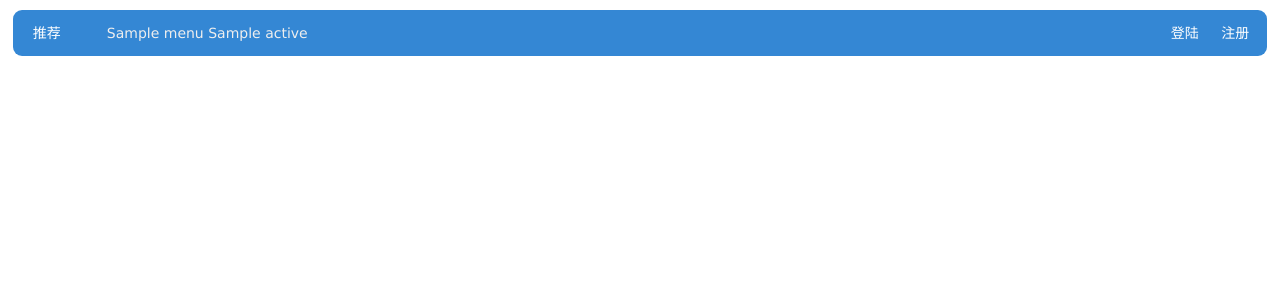
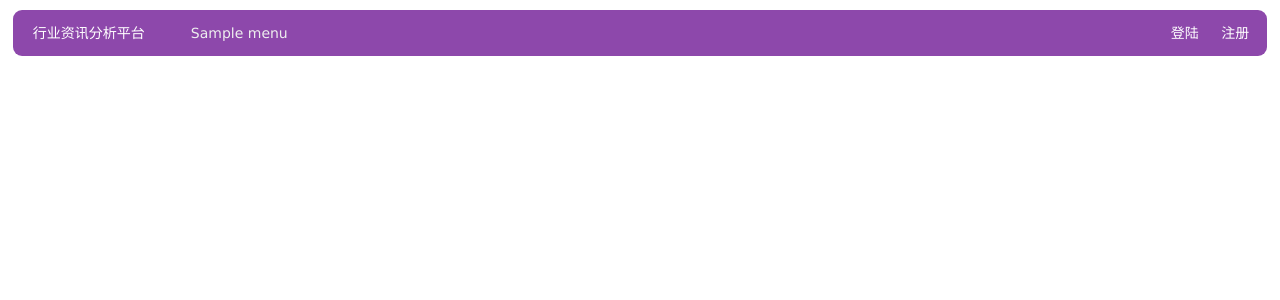
Before and after one commit to jiaolj/model, a Django app: template v1/apps/nb/templates/home.html in a window 1280 px wide. Shown: the top 300 px of the page. Run offline with Django 3.2, Linux system fonts and the light colour scheme; the template is opened without the code that fills it: most values are stand-ins (such as "Sample title", 1, 10 or a date in 2020); style sheets or scripts are compiled from the project's sources.

Commit message:
Signed-off-by: jiaolj <841232468@qq.com>

```diff
--- a/v1/static/css/base.css
+++ b/v1/apps/nb/static/css/base.css
@@ -2,7 +2,7 @@ body {
   font-size: 14px;
 }
 header {
-  background: #3487d4;
+  background: #8d48ab;
   position: absolute;
   top: 10px;
   height: 46px;
@@ -92,12 +92,12 @@ section .leftbox .cntbox {
 }
 section .leftbox .cntbox table {
   width: 100%;
-  border-left: 1px solid #b2d2ef;
+  border-left: 1px solid #cfafdd;
   line-height: 36px;
 }
 section .leftbox .cntbox table td,
 section .leftbox .cntbox table th {
-  border: solid #b2d2ef;
+  border: solid #cfafdd;
   border-width: 1px 1px 1px 0;
 }
 section .leftbox .cntbox table th {
@@ -107,7 +107,7 @@ section .leftbox .cntbox table td.name {
   cursor: pointer;
 }
 section .leftbox .cntbox table td.name:hover {
-  color: #3487d4;
+  color: #8d48ab;
 }
 section .leftbox .cntbox .types {
   display: none;
@@ -123,7 +123,7 @@ section .leftbox .cntbox .types dl dt {
 }
 section .leftbox .cntbox .types dl dt a {
   border-radius: 6px 0 6px 0;
-  border: 1px solid #3487d4;
+  border: 1px solid #8d48ab;
   padding: 12px 18px;
 }
 section .leftbox .cntbox .sdetail,
@@ -142,14 +142,14 @@ section .leftbox .cntbox .ndetail .close {
 section .leftbox .cntbox .sdetail dl,
 section .leftbox .cntbox .mdetail dl,
 section .leftbox .cntbox .ndetail dl {
-  border: 1px solid #88b9e6;
+  border: 1px solid #ba8bce;
   padding: 6px;
   line-height: 26px;
 }
 section .leftbox .cntbox .sdetail .chart,
 section .leftbox .cntbox .mdetail .chart,
 section .leftbox .cntbox .ndetail .chart {
-  border: 1px solid #88b9e6;
+  border: 1px solid #ba8bce;
   padding: 6px;
   margin-top: 9px;
   height: 360px;
@@ -158,7 +158,7 @@ section .leftbox .cntbox .ndetail .chart {
 section .leftbox .cntbox .sdetail b,
 section .leftbox .cntbox .mdetail b,
 section .leftbox .cntbox .ndetail b {
-  color: #3085d3;
+  color: #8a46a7;
 }
 section .leftbox .cntbox .sdetail b span.name,
 section .leftbox .cntbox .mdetail b span.name,
@@ -210,7 +210,7 @@ section .leftbox.active nav.menus {
   margin-right: 2%;
   line-height: 112px;
   text-align: center;
-  background: #88b9e6;
+  background: #ba8bce;
   color: #ffffff;
   border-radius: 9px;
 }
@@ -229,7 +229,7 @@ section .rightbox .search {
   position: relative;
   height: 36px;
   overflow: hidden;
-  border: 1px solid #5ea0dd;
+  border: 1px solid #a467bf;
   border-radius: 9px;
 }
 section .rightbox .search img {
@@ -249,7 +249,7 @@ section .rightbox .box {
   margin-top: 9px;
 }
 section .rightbox .box .title {
-  border-bottom: 1px solid #5ea0dd;
+  border-bottom: 1px solid #a467bf;
   line-height: 32px;
   margin-bottom: 6px;
 }
--- a/v1/static/less/base.less
+++ b/v1/apps/nb/static/less/base.less
@@ -1,6 +1,6 @@
 @import 'model.less';
 
-@color:#3487d4;
+@color:#8D48AB;
 
 body {
 	.fs(14px);
--- /dev/null
+++ b/v1/apps/nb/static/less/model.less
@@ -0,0 +1,164 @@
+.b(@d:0){bottom:@d}.bg(@d:#fff){background:@d}.br(@d:50%){border-radius:@d}.bsb(@d:border-box){box-sizing:@d}
+.bd(@c:#e9e9e9,@d:1px,@t:solid){border: @d @t @c}.bdn(@d:none){border:none}.bsz(){box-sizing:border-box}
+.bdt(@c:#e9e9e9,@d:1px,@t:solid){border-top: @d @t @c}
+.bdr(@c:#e9e9e9,@d:1px,@t:solid){border-right: @d @t @c}
+.bdb(@c:#e9e9e9,@d:1px,@t:solid){border-bottom: @d @t @c}
+.bdl(@c:#e9e9e9,@d:1px,@t:solid){border-left: @d @t @c}
+.bol(@d){.sqa(@d);.br}
+.c(@d:#ccc){color:@d}.csr(@d:pointer){cursor:@d}.cb(@d:both){clear:@d}
+.dsn(){display:none}.dsb(){display:block}.dsi(){display:inline}.dsib(){display:inline-block}
+.ffmy(@d:'Microsoft YaHei'){font-family:@d}.fs(@d:12px){font-size:@d}.fw(@d:900){font-weight:@d}
+.flt(){float:left}.frt(){float:right}
+.h(@d:100%){height:@d}
+.l(@d:0){left:@d}.ls(@d:0.1em){letter-spacing:@d}.lh(@d:26px){line-height:@d}
+.miw(@d:1000px){min-width:@d}.mxw(@d:1000px){max-width:@d}.mih(@d:1000px){min-height:@d}.mxh(@d:1000px){max-height:@d}
+.mg(@d:0){margin:@d}
+.mgt(@d:0){margin-top:@d}
+.mgr(@d:0){margin-right:@d}
+.mgb(@d:0){margin-bottom:@d}
+.mgl(@d:0){margin-left:@d}
+.ofh(@d:hidden){overflow:@d}.ofxh(@d:hidden){overflow-x:@d}.ofa(@d:auto){overflow:@d}.otl(@d:none){outline:@d}
+.psr(@d:relative){position:@d}.psa(@d:absolute){position:@d}.psf(@d:fixed){position:@d}
+.pd(@d:0){padding:@d}
+.pdt(@d:0){padding-top:@d}
+.pdr(@d:0){padding-right:@d}
+.pdb(@d:0){padding-bottom:@d}
+.pdl(@d:0){padding-left:@d}
+.tct(){text-align:center}.tlt(){text-align:left}.trt(){text-align:right}
+.r(@d:0%){right:@d}
+.sqa(@d){.w(@d);.h(@d)}
+.t(@d:0%){top:@d}.tdn(@d:none){text-decoration:@d}.ti(@d:1em){text-indent:@d}
+.val(@d:middle){vertical-align:@d}
+.w(@d:100%){width:@d}
+.zi(@d:1){z-index:@d}
+
+.bs(@c:#ccc,@x:0,@y:2px,@z:3px){  //阴影
+	box-shadow: @x @y @z @c;
+}
+.bs-alert() {
+	box-shadow: 0 3px 9px rgba(0, 0, 0, 0.5);
+}
+.round(@d:50%){
+	border-radius:@d;
+	.psr;.zi;
+	behavior:url(/static/js/pie.htc)
+}
+.gradient(@a,@b){ //渐变
+	background: -webkit-gradient(linear, 0 0, 0 70%, from(@a), to(@b));
+    background: -moz-linear-gradient(@a, @b 70%);
+    background: linear-gradient(@a, @b 70%);
+    -pie-background: linear-gradient(@a, @b 70%);
+}
+.tbbd(@c:#ccc){ //表格边框
+	.bdl(@c);
+	td,th {
+		border:solid @c;
+		border-width: 1px 1px 1px 0;
+	}
+}
+.bgimg(@f:top,@r:0,@g:0,@b:0,@s:0.5,@t:0.1){ //渐变背景
+	background-image: linear-gradient(to @f, rgba(@r,@g,@b,@s), rgba(@r,@g,@b,@s+@t), rgba(@r,@g,@b,@s+@t*2), rgba(@r,@g,@b,@s+@t*3));
+}
+.trgt(@c:#333,@a:6px,@b:4px){ //三角形（朝上）
+	.dsib;
+	border-top: @a solid @c;
+	border-left: @b solid transparent;
+	border-right: @b solid transparent;
+}
+.trgl(@c:#333,@a:6px,@b:4px){ //三角形（朝右）
+	.dsib;
+	border-left: @a solid @c;
+	border-top: @b solid transparent;
+	border-bottom: @b solid transparent;
+}
+.trgr(@c:#333,@a:6px,@b:4px){ //三角形（朝左）
+	.dsib;
+	border-right: @a solid @c;
+	border-top: @b solid transparent;
+	border-bottom: @b solid transparent;
+}
+.tsf(@d:30deg){ //旋转
+	transform:rotate(@d);
+	-ms-transform:rotate(@d); 	/* IE 9 */
+	-moz-transform:rotate(@d); 	/* Firefox */
+	-webkit-transform:rotate(@d); /* Safari 和 Chrome */
+	-o-transform:rotate(@d); 	/* Opera */
+}
+.txtl(){ //单行文本超长省略
+	text-overflow : ellipsis;
+	white-space : nowrap;
+	overflow : hidden;
+}
+//按钮
+.buttons(){
+	.h(24px);
+    .pd(2px 8px);
+    .br(3px);
+	.bg(rgba(0,0,0,0));
+	.csr;
+}
+.button-color(@b,@c:#fff) {
+	.buttons;
+	.c(@b);
+	.bd(@b);
+	&:hover {
+		.bd(@b);
+		.bg(@b);
+		.c(@c);
+	}
+}
+
+//下面常用于手机自适应
+@scale:100; //系数
+.brr(@d:5rem){.br(@d/@scale)}
+.brr(@a,@b,@c,@d){.br(@a/@scale @b/@scale @c/@scale @d/@scale)}
+.bd-r(@c,@d,@t:solid){border: @d/@scale @t @c}
+.bdtr(@c,@d,@t:solid){border-top: @d/@scale @t @c}
+.bdrr(@c,@d,@t:solid){border-right: @d/@scale @t @c}
+.bdbr(@c,@d,@t:solid){border-bottom: @d/@scale @t @c}
+.bdlr(@c,@d,@t:solid){border-left: @d/@scale @t @c}
+.bolr(@d){.bol(@d/@scale)}
+.fsr(@d){.fs(@d/@scale)}
+.hr(@d){.h(@d/@scale)}
+.lhr(@d){.lh(@d/@scale)}
+.lr(@d){.l(@d/@scale)}
+.lsr(@d){.ls(@d/@scale)}
+.mg-r(@a){.mg(@a/@scale)}
+.mg-r(@a,@b){.mg(@a/@scale @b/@scale)}
+.mg-r(@a,@b,@c,@d){.mg(@a/@scale @b/@scale @c/@scale @d/@scale)}
+.mgtr(@d){.mgt(@d/@scale)}
+.mgrr(@d){.mgr(@d/@scale)}
+.mgbr(@d){.mgb(@d/@scale)}
+.mglr(@d){.mgl(@d/@scale)}
+.mihr(@d){.mih(@d/@scale)}.mxwr(@d){.mxw(@d/@scale)}
+.pd-r(@a){.pd(@a/@scale)}
+.pd-r(@a,@b){.pd(@a/@scale @b/@scale)}
+.pd-r(@a,@b,@c,@d){.pd(@a/@scale @b/@scale @c/@scale @d/@scale)}
+.pdtr(@d){.pdt(@d/@scale)}
+.pdrr(@d){.pdr(@d/@scale)}
+.pdbr(@d){.pdb(@d/@scale)}
+.pdlr(@d){.pdl(@d/@scale)}
+.rr(@d){.r(@d/@scale)}
+.sqar(@d){.sqa(@d/@scale)}
+.tr(@d){.t(@d/@scale)}
+.b-r(@d){.b(@d/@scale)}
+.tir(@d){.ti(@d/@scale)}
+.wr(@d){.w(@d/@scale)}
+.trgtr(@c:#333,@a:6rem,@b:4rem){
+	.dsib;
+	border-top: @a/@scale solid @c;
+	border-left: @b/@scale solid transparent;
+	border-right: @b/@scale solid transparent;
+}
+.trglr(@c:#333,@a:6rem,@b:4rem){
+	.dsib;
+	border-left: @a/@scale solid @c;
+	border-top: @b/@scale solid transparent;
+	border-bottom: @b/@scale solid transparent;
+}
+.trgrr(@c:#333,@a:6rem,@b:4rem){
+	.dsib;
+	border-right: @a/@scale solid @c;
+	border-top: @b/@scale solid transparent;
+	border-bottom: @b/@scale solid transparent;
+}
--- a/v1/apps/nb/templates/home.html
+++ b/v1/apps/nb/templates/home.html
@@ -23,9 +23,9 @@
 </head>
 <body>
 <header>
-	<a href="/" class="logo">推荐</a>
+	<a href="/" class="logo">行业资讯分析平台</a>
 	<nav class="menu" jui-click="active" jui-tar="a" jui-callback="menu1">
-		{%for m in menuList%}<a t="{{m.active}}">{{m.name}} {{ m.active|cut:"s" }}</a>{%endfor%}
+		{%for m in menuList%}<a t="{{m.active}}">{{m.name}}</a>{%endfor%}
 	</nav>
 	<nav class="user">
 		<span></span> <a class="login">登陆</a> <a class="reg">注册</a>
--- a/v1/modelv1.ini
+++ b/v1/modelv1.ini
@@ -1,6 +1,6 @@
 [uwsgi]
 # set the http port
-http-socket=:808
+#http-socket=:808
 # set socket port
 socket=0.0.0.0:8080
 # change to django project directory
```
Also changed, not shown: v1/apps/nb/processor.py (added, +10 -0 lines), v1/conf/settings.py (+9 -9 lines), v1/customTags/processor.py (deleted, +0 -9 lines), v1/pack.py (added, +27 -0 lines), v1/apps/nb/static/css/index.css (renamed from v1/static/css/index.css), v1/apps/nb/static/less/index.less (renamed from v1/static/less/index.less), v1/customTags/templatetags/__init__.py (deleted), v1/tools/templatetags/__init__.py (added), v1/tools/templatetags/mytags.py (renamed from v1/customTags/templatetags/mytags.py), 1 other file.
